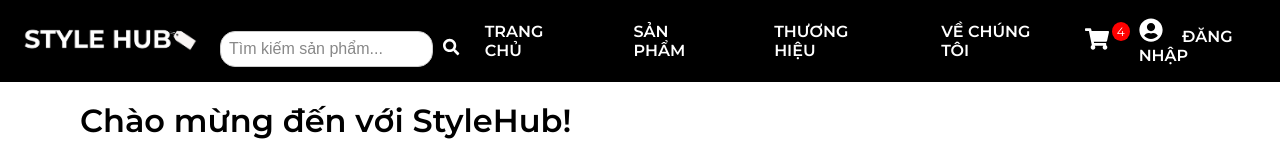
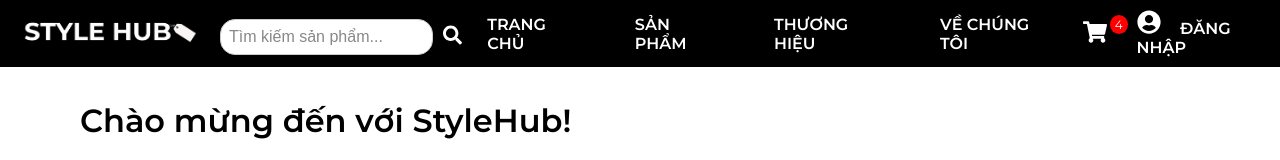
Before and after one commit to RaccoonBN/StyleHub, a React (Create React App) app: page / in a window 1280 px wide. Shown: the top 160 px of the page. Built offline with nearby package versions, Linux system fonts and the light colour scheme.

Commit message:
sửa thanh search

```diff
--- a/src/components/navbar.css
+++ b/src/components/navbar.css
@@ -9,7 +9,7 @@ body, html {
   display: flex;
   justify-content: space-between; /* Căn đều không gian giữa logo và menu */
   align-items: center; /* Căn giữa */
-  padding: 15px 20px;
+  padding: 10px 20px;
   background-color: black; /* Thanh navbar màu đen */
   z-index: 1500; /* Đảm bảo navbar không bị chồng lên các phần tử khác */
 
@@ -36,7 +36,7 @@ body, html {
 }
 
 .nav-links a {
-  margin-right: 8px; /* Khoảng cách giữa icon và chữ */
+  margin-right: 5px; /* Khoảng cách giữa icon và chữ */
   color: white; /* Màu chữ trắng */
   text-decoration: none; /* Bỏ gạch chân */
   font-family: 'Montserrat', sans-serif; /* Font Montserrat */
@@ -141,13 +141,14 @@ body, html {
 .search-bar {
   display: flex;
   align-items: center;
-  margin: 0 auto;
-  max-width: 400px;
+  max-width: 300px;
+  margin-top: -10px;
 }
 
 .search-bar input {
-  width: 100%;
+  width: 85%;
   padding: 8px;
+  align-items: center;
   border: 1px solid #ccc;
   border-radius: 15px;
   outline: none;
```
